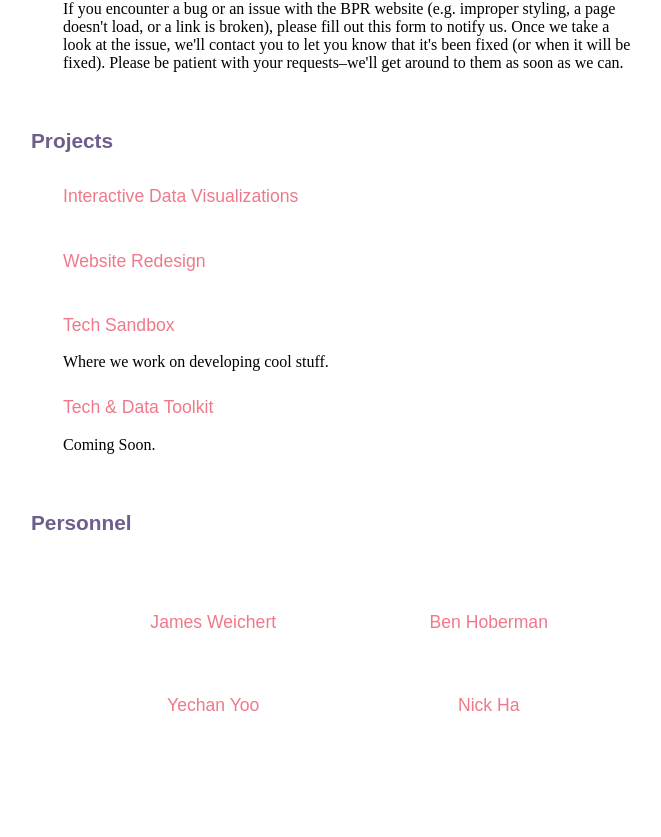
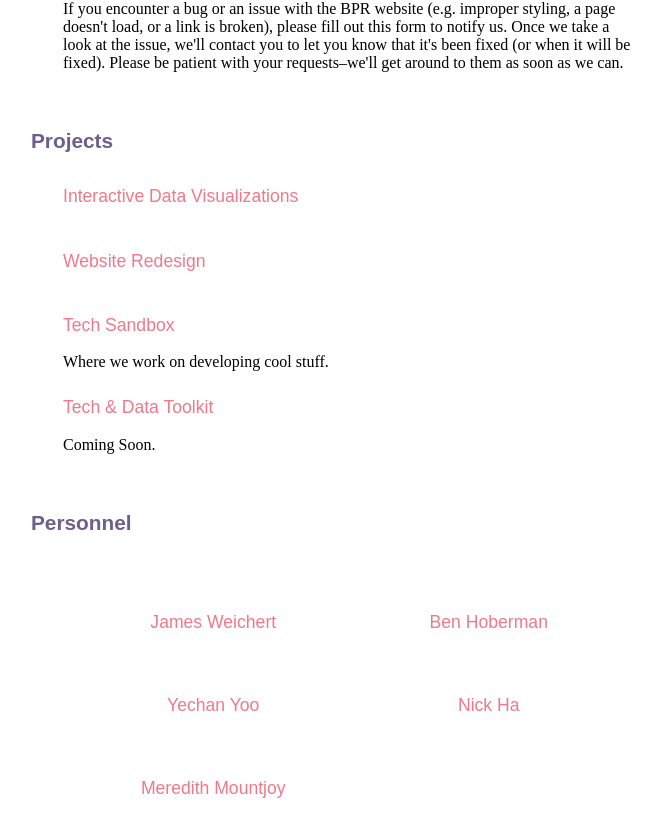
Before and after one commit to Berkeleypoliticalreview/Tech, a plain HTML site: page index.html in a window 1280 px wide. Shown: the part 616-1453 px from the top of the page, without its empty margins (289-950 px from the left). Before the commit the page ends 1416 px from the top, so only its background shows below. Drawn offline with Linux system fonts and the light colour scheme.

Commit message:
Add files via upload

```diff
--- a/index.html
+++ b/index.html
@@ -72,6 +72,11 @@
 						<h3>Nick Ha</h3>
 					</td>
 				</tr>
+				<tr>
+					<td>
+					<h3>Meredith Mountjoy</h3>
+					</td>
+				</tr>
 			</table>
 		</div>
 
```
